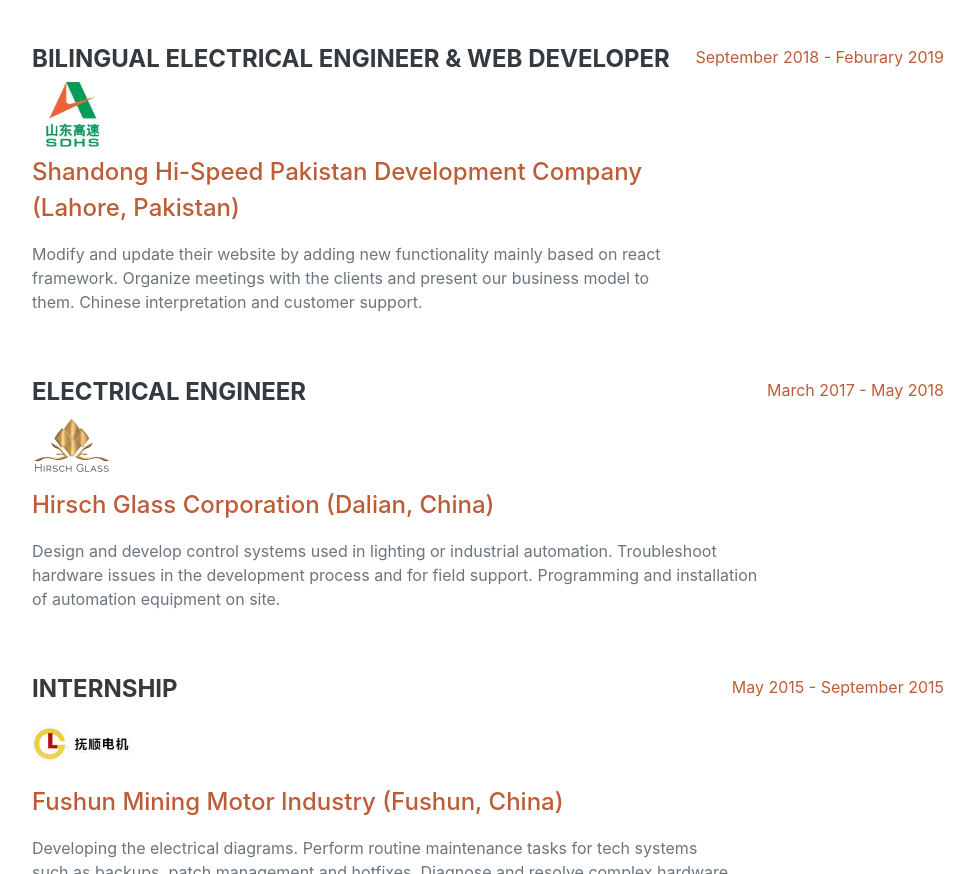
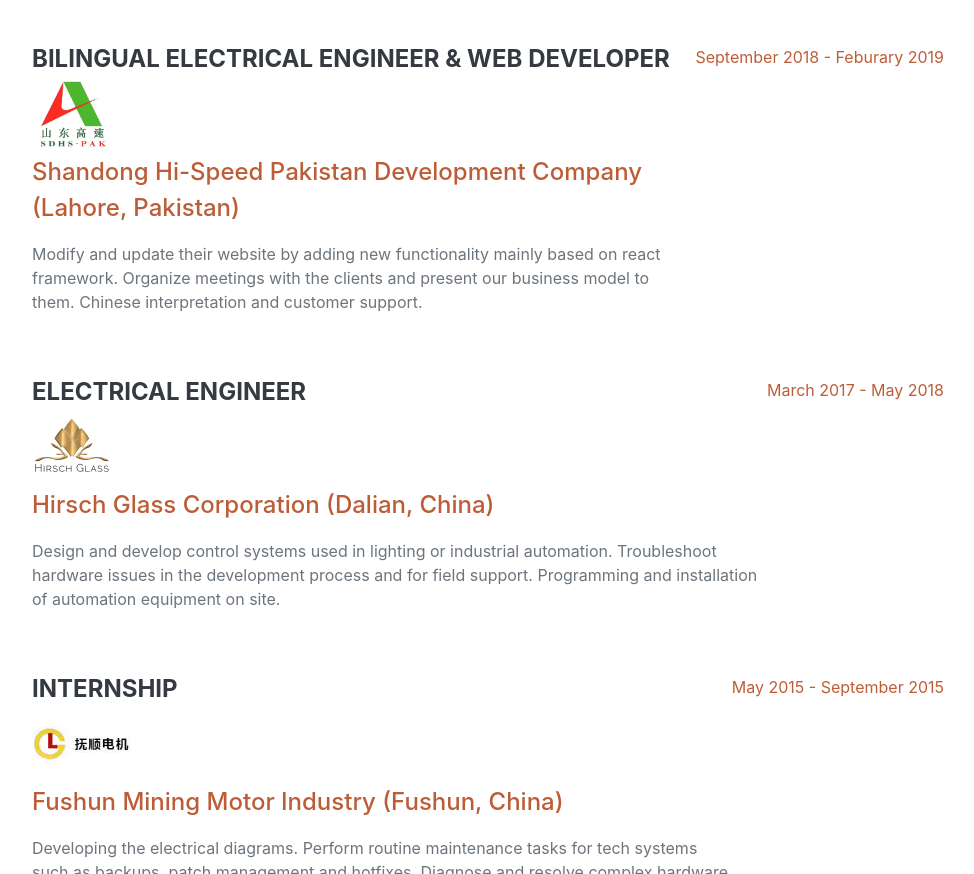
Before and after one commit to harris012/portfolio, a website: page src/pug/index.pug in a window 1280 px wide. Shown: the part 1775-2649 px from the top of the page, without its empty margins (288-1262 px from the left). Drawn offline with nearby package versions, Linux system fonts and the light colour scheme; files that its build step writes are made by us from their sources; files whose address does not match are found by name; a web font is replaced by a local one.

Commit message:
added new shandong hi speed logo

```diff
--- a/src/pug/index.pug
+++ b/src/pug/index.pug
@@ -106,7 +106,7 @@
                         .flex-grow-1
                             h4.mb-0 Bilingual Electrical Engineer & Web Developer
                             a(href="https://en.sdhsg.com/index" target="/")
-                                img(src='assets/img/sdsh.jpg' style='width:80px; height:80px;')
+                                img(src='assets/img/sdhspk.jpg' style='width:80px; height:80px;')
                                 .subheading.mb-3 Shandong Hi-Speed Pakistan Development Company (Lahore, Pakistan)
                             p
                                 |  Modify and update their website by adding new functionality mainly based on react framework. Organize meetings with the clients and present our business model to them. Chinese interpretation and customer support.
```
Also changed, not shown: src/assets/img/sdhspk.jpg (added).
